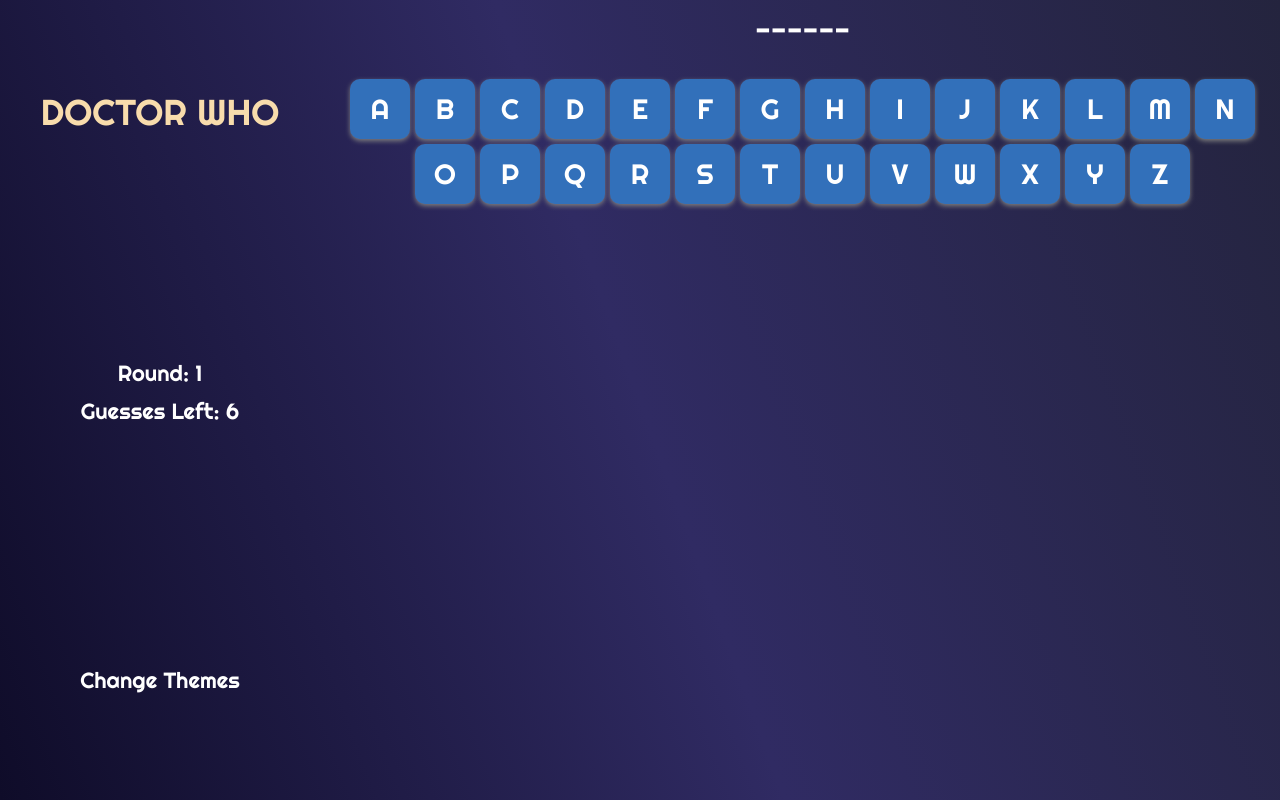
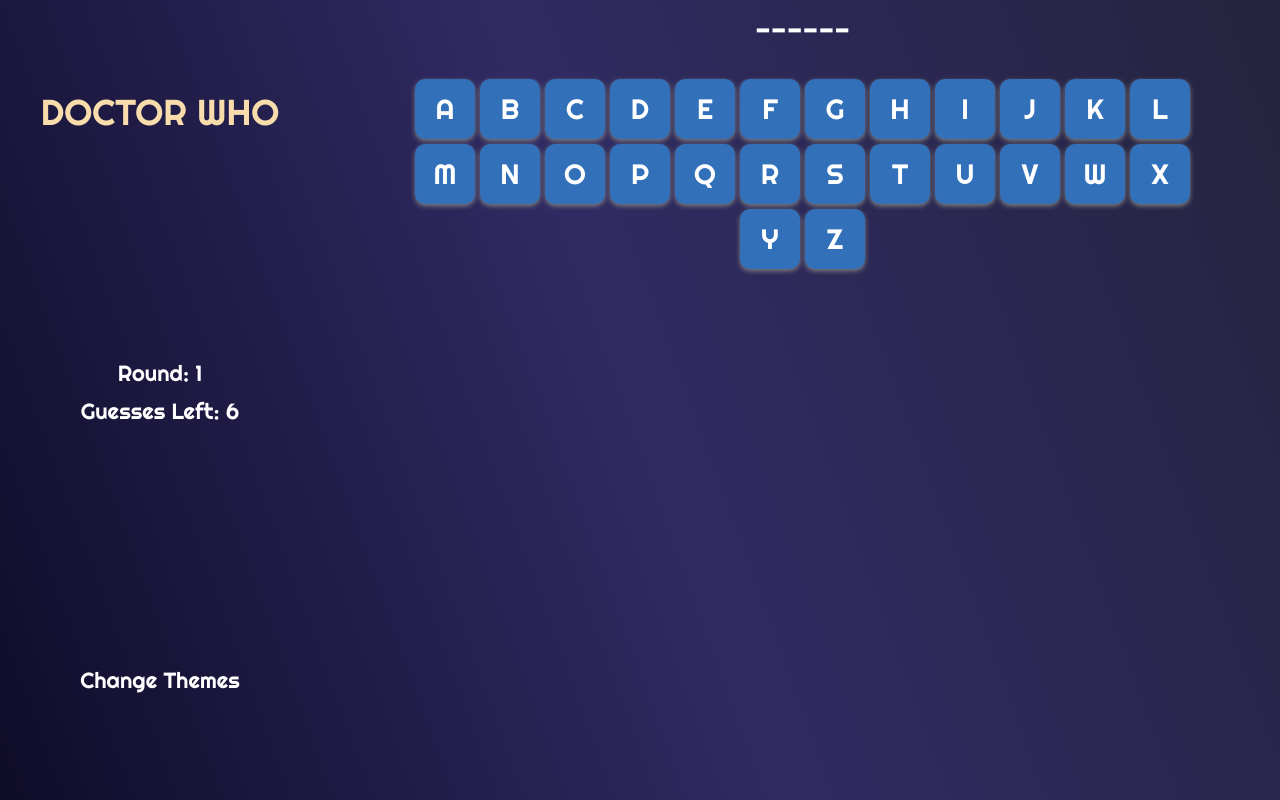
Before and after one commit to APegram/word-lift, a React (Create React App) app: page / in a window 1280 px wide. Built offline with nearby package versions, Linux system fonts and the light colour scheme.

Commit message:
adjusted row class on letter-grid

```diff
--- a/src/components/GameBoard/GameBoard.css
+++ b/src/components/GameBoard/GameBoard.css
@@ -132,7 +132,7 @@
         padding-right: 20px;
     }
 
-    row > .letter-grid {
+    .row > .letter-grid {
         padding-left: 55px;
         padding-right: 55px;
     }
```
